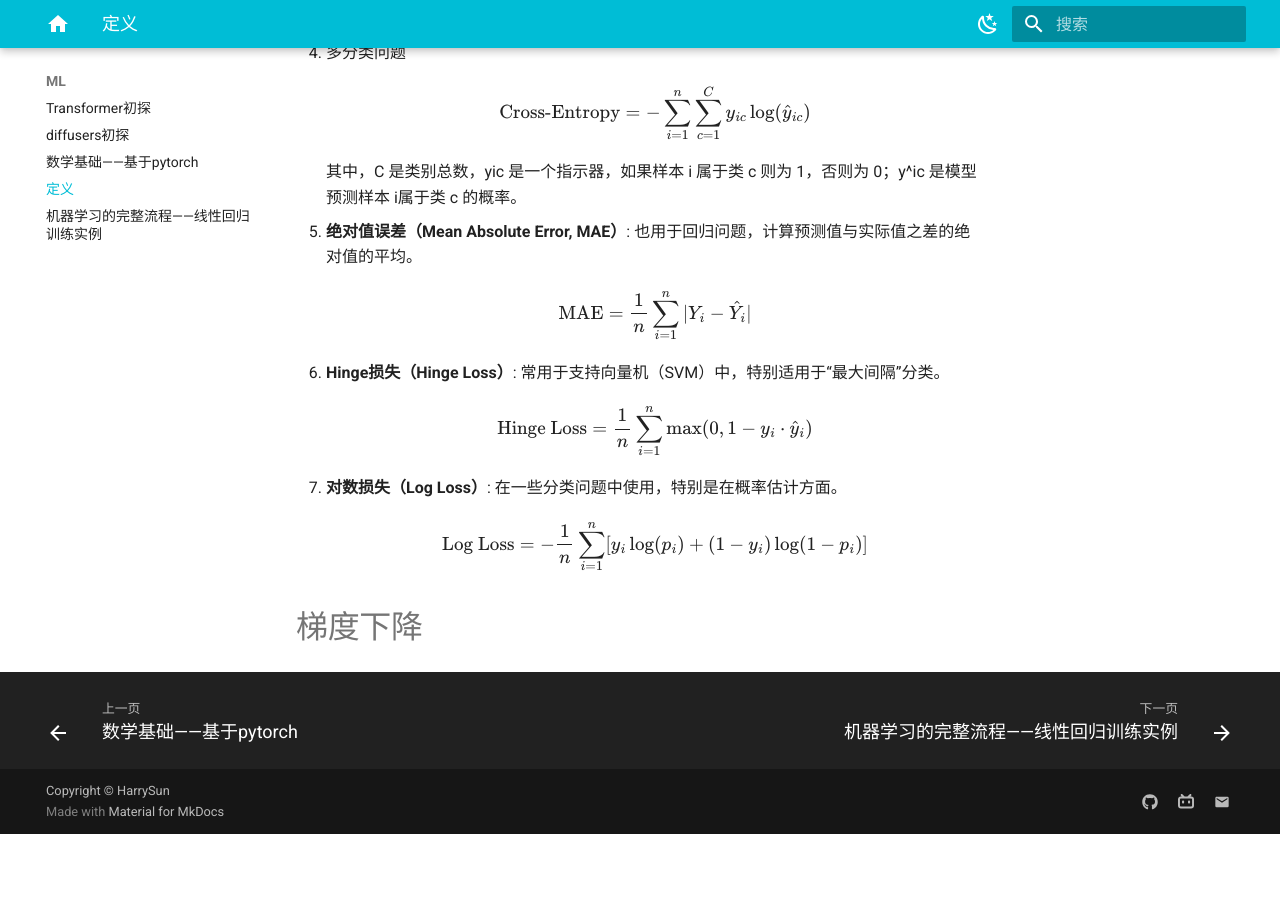
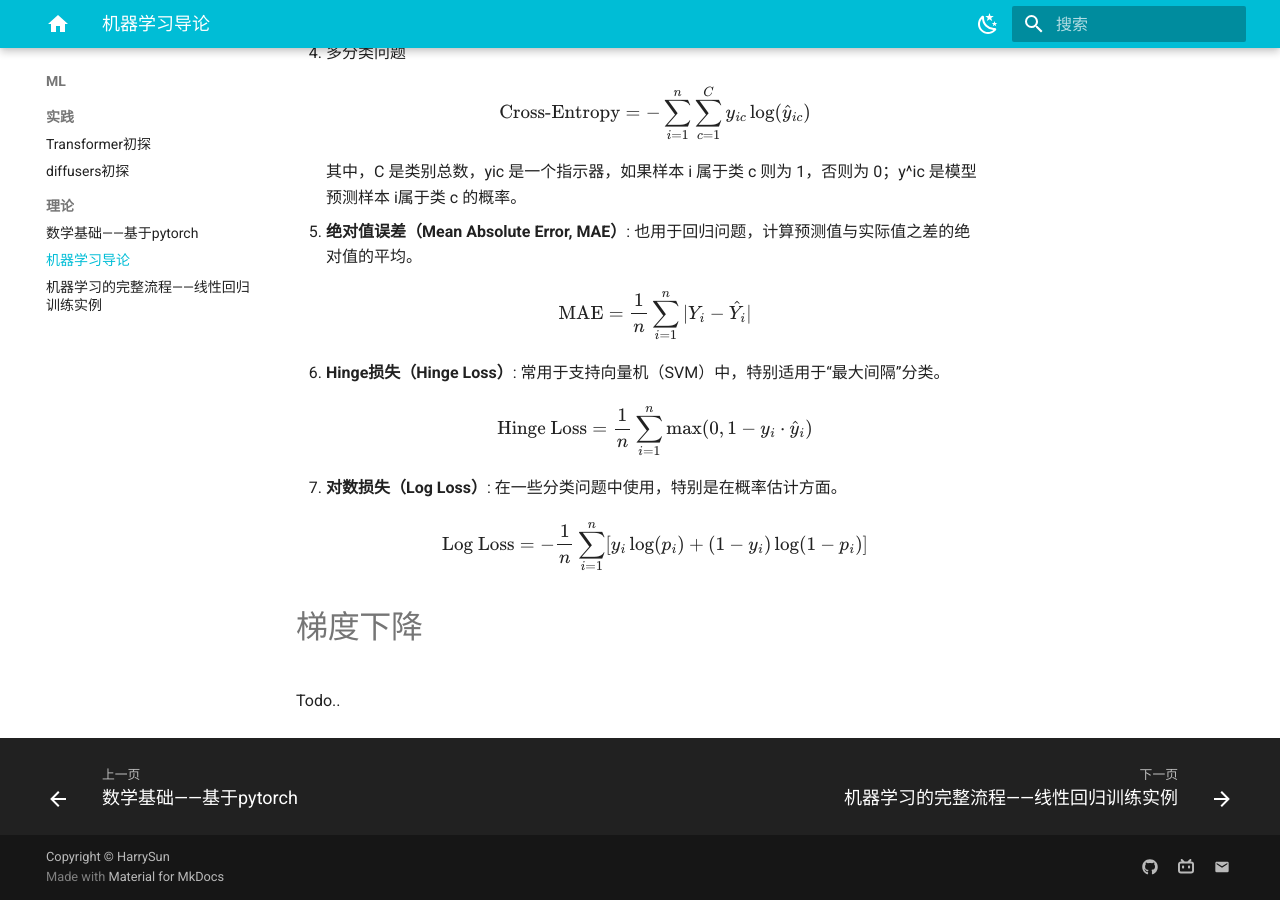
Before and after one commit to HarrySunV9x/harrysunv9x.github.io, an MkDocs documentation site: the page built from articles/ML/理论/机器学习.md, in a window 1280 px wide and 900 px high, scrolled down 2346 px. Built offline with MkDocs 1.6.1 and Material for MkDocs 9.7.7, drawn with Linux system fonts in a browser that asks for light colours; before the commit the page ends 3180 px from its top, so only the background shows below that.

Commit message:
修改ML目录结构
修改ML目录结构

```diff
--- a/articles/ML/机器学习.md
+++ b/articles/ML/理论/机器学习.md
@@ -1,3 +1,8 @@
+---
+title: 机器学习导论
+date: 2024-03-15
+---
+
 # 定义
 
 机器学习 (ML) 是[人工智能 (AI)](https://www.netapp.com/zh-hans/artificial-intelligence/what-is-artificial-intelligence) 的一部分，属于计算科学领域，专门分析和解释数据的模式及结构，以实现无需人工交互即可完成学习、推理和决策等行为的目的。简单来说，机器学习即支持用户向计算机算法馈送大量数据，然后让计算机分析这些数据，并仅根据输入数据给出数据驱动型建议和决策。如果算法识别出任何更正，它会整合更正信息，改进未来决策。
@@ -90,7 +95,6 @@
    \text{MAE} = \frac{1}{n} \sum_{i=1}^{n} |Y_i - \hat{Y}_i|
    $$
 
-
 4. **Hinge损失（Hinge Loss）**: 常用于支持向量机（SVM）中，特别适用于“最大间隔”分类。
    $$
    \text{Hinge Loss} = \frac{1}{n} \sum_{i=1}^{n} \max(0, 1 - y_i \cdot \hat{y}_i)
@@ -102,3 +106,5 @@
    $$
 
 # 梯度下降
+
+Todo..
```
Also changed, not shown: articles/ML/实践/Transformer初探.md (renamed from articles/ML/Transformer初探.md), articles/ML/实践/diffusers初探.md (renamed from articles/ML/diffusers初探.md), articles/ML/理论/数学基础——基于pytorch.md (renamed from articles/ML/数学基础——基于pytorch.md), articles/ML/理论/机器学习的完整流程——线性回归训练实例.md (renamed from articles/ML/机器学习的完整流程——线性回归训练实例.md).
